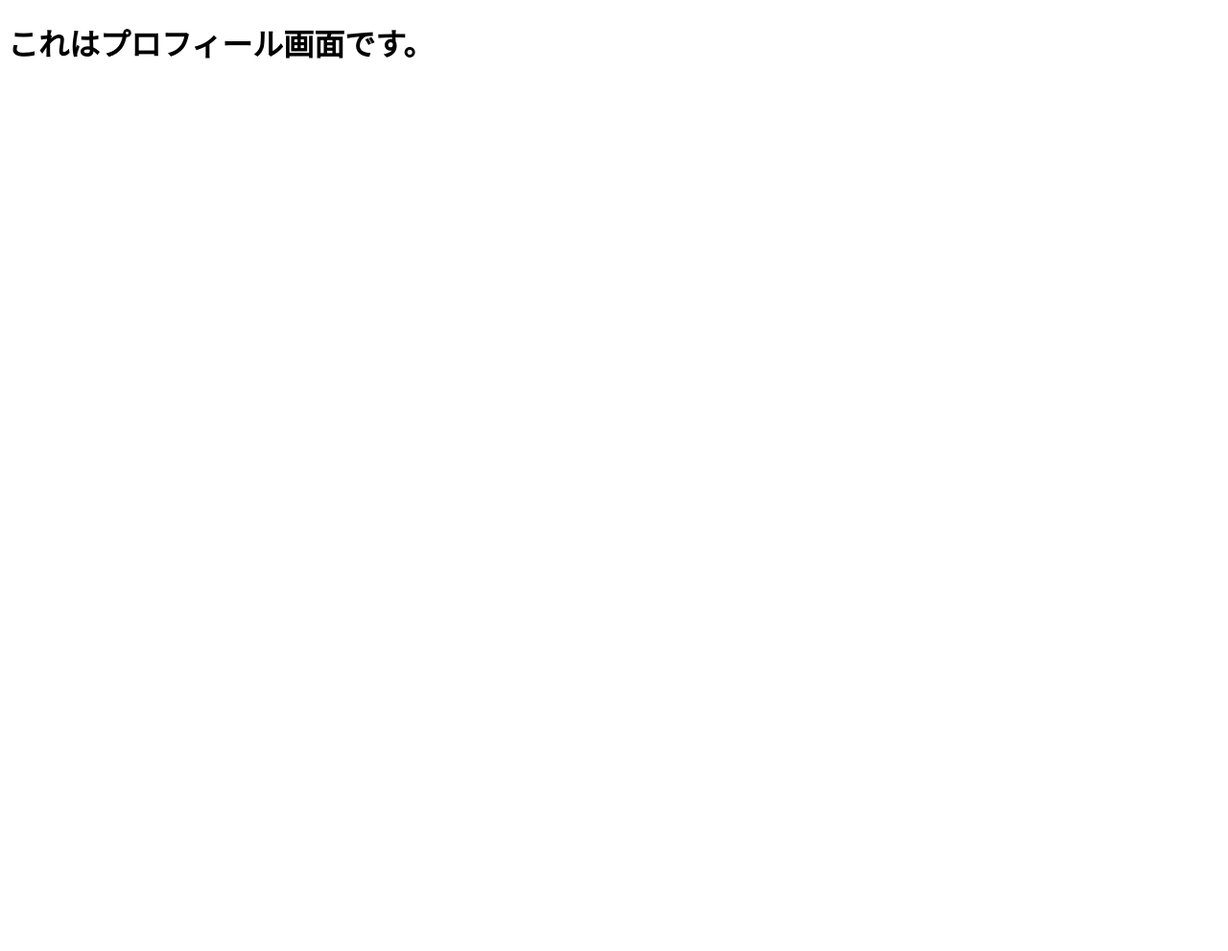
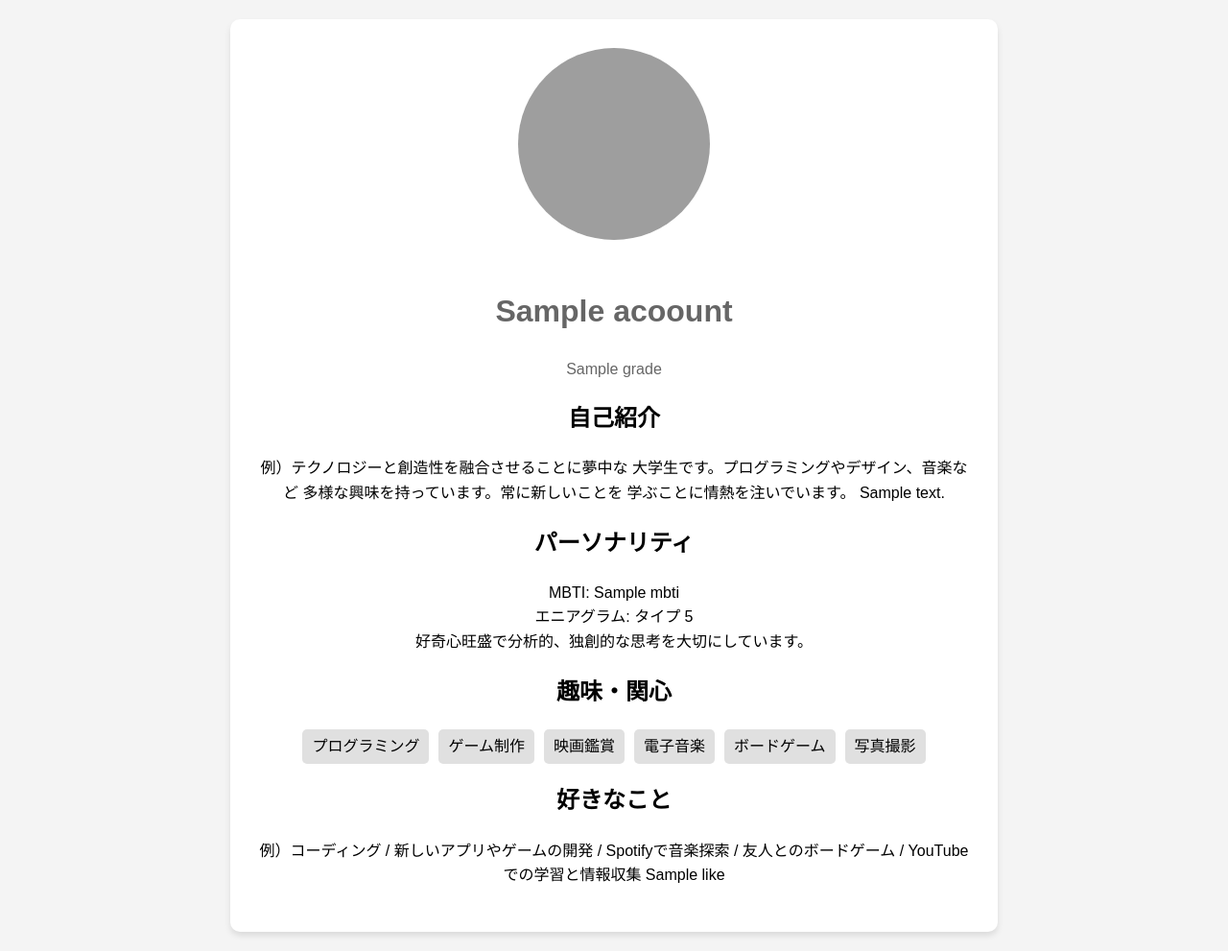
Before and after one commit to s1f102402631/class3-team14-projectkm, a Django app: template teamapp/templates/teamapp/bio.html in a window 1280 px wide. Shown: the whole page at 96% size. Before the commit the page ends 61 px from the top, so only its background shows below. Run offline with Django 5.2, Linux system fonts and the light colour scheme; the template is opened without the code that fills it: most values are stand-ins (such as "Sample title", 1, 10 or a date in 2020); grey boxes are pictures that could not be loaded.

Commit message:
edit bio html

```diff
--- a/teamapp/templates/teamapp/bio.html
+++ b/teamapp/templates/teamapp/bio.html
@@ -1,11 +1,90 @@
 <!DOCTYPE html>
-<html lang="en">
+<html lang="ja">
 <head>
     <meta charset="UTF-8">
     <meta name="viewport" content="width=device-width, initial-scale=1.0">
     <title>プロフィール</title>
+    <style>
+        body {
+            font-family: Arial, sans-serif;
+            max-width: 800px;
+            margin: 0 auto;
+            padding: 20px;
+            line-height: 1.6;
+            background-color: #f4f4f4;
+        }
+        .profile-container {
+            background-color: white;
+            border-radius: 10px;
+            box-shadow: 0 4px 6px rgba(0,0,0,0.1);
+            padding: 30px;
+            text-align: center;
+        }
+        .profile-image {
+            width: 200px;
+            height: 200px;
+            border-radius: 50%;
+            object-fit: cover;
+            margin-bottom: 20px;
+            filter: grayscale(100%);
+        }
+        .interests {
+            display: flex;
+            justify-content: center;
+            flex-wrap: wrap;
+            gap: 10px;
+            margin-top: 20px;
+        }
+        .interest-tag {
+            background-color: #e0e0e0;
+            padding: 5px 10px;
+            border-radius: 5px;
+        }
+        .anonymized {
+            color: #666;
+        }
+    </style>
 </head>
 <body>
-    <h1>これはプロフィール画面です。</h1>
+    <div class="profile-container">
+        <img src="/api/placeholder/200/200" alt="プロフィール画像" class="profile-image">
+
+        <h1 class="anonymized">{{ acoount.name }}</h1>
+        <p class="anonymized">{{acoount.grade}}</p>
+
+        <h2>自己紹介</h2>
+        <p>
+            例）テクノロジーと創造性を融合させることに夢中な
+            大学生です。プログラミングやデザイン、音楽など
+            多様な興味を持っています。常に新しいことを
+            学ぶことに情熱を注いでいます。
+            {{acoount.detail}}
+        </p>
+
+        <h2>パーソナリティ</h2>
+        <p>
+            MBTI: {{acoount.mbti}}<br>
+            エニアグラム: タイプ 5<br>
+            好奇心旺盛で分析的、独創的な思考を大切にしています。
+        </p>
+
+        <h2>趣味・関心</h2>
+        <div class="interests">
+            <span class="interest-tag">プログラミング</span>
+            <span class="interest-tag">ゲーム制作</span>
+            <span class="interest-tag">映画鑑賞</span>
+            <span class="interest-tag">電子音楽</span>
+            <span class="interest-tag">ボードゲーム</span>
+            <span class="interest-tag">写真撮影</span>
+        </div>
+
+        <h2>好きなこと</h2>
+        <p>
+            例）コーディング / 新しいアプリやゲームの開発 /
+            Spotifyで音楽探索 / 友人とのボードゲーム /
+            YouTubeでの学習と情報収集
+            {{acoount.like}}
+        </p>
+    </div>
 </body>
 </html>
```
